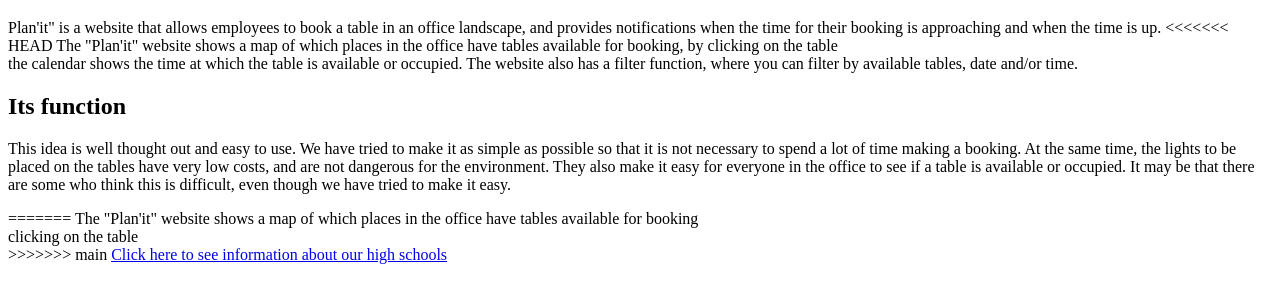
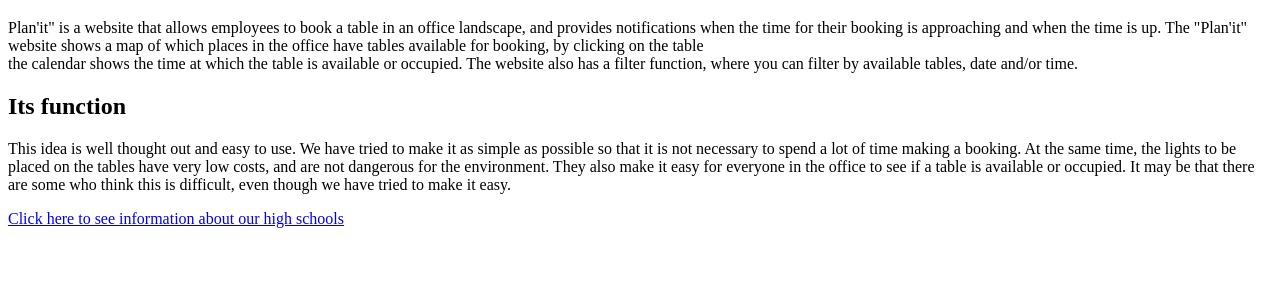
Before and after one commit to OsloMet-web/1stOblig-oblig-1-group-45, a plain HTML site: page index.html in a window 1280 px wide. Shown: the part 61-364 px from the top of the page. Drawn offline with Linux system fonts and the light colour scheme.

Commit message:
changes i guess

```diff
--- a/index.html
+++ b/index.html
@@ -8,7 +8,6 @@
 
         <h1>Plan'it</h1>
         <p>Plan'it" is a website that allows employees to book a table in an office landscape, and provides notifications when the time for their booking is approaching and when the time is up.
-<<<<<<< HEAD
             The "Plan'it" website shows a map of which places in the office have tables available for booking, by clicking on the table <br> the calendar shows the time at which the table is available or occupied.
             The website also has a filter function, where you can filter by available tables, date and/or time.</p>
 
@@ -18,9 +17,6 @@
             They also make it easy for everyone in the office to see if a table is available or occupied.
             It may be that there are some who think this is difficult, even though we have tried to make it easy.</p>
 
-=======
-            The "Plan'it" website shows a map of which places in the office have tables available for booking <br> clicking on the table <br>
->>>>>>> main
         <a href = "vgs.html" title="next-page">
             Click here to see information about our high schools
         </a>
```
